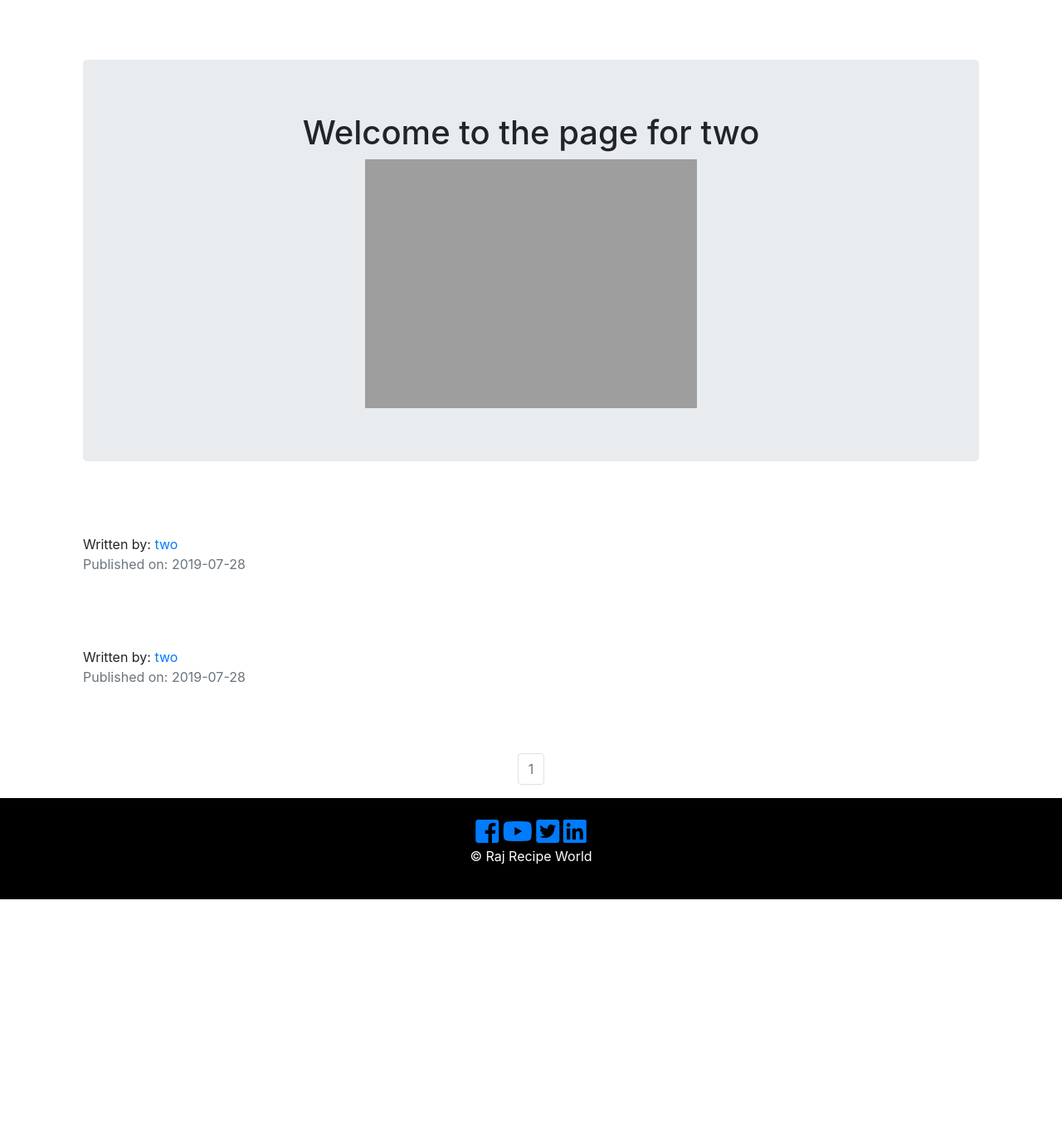
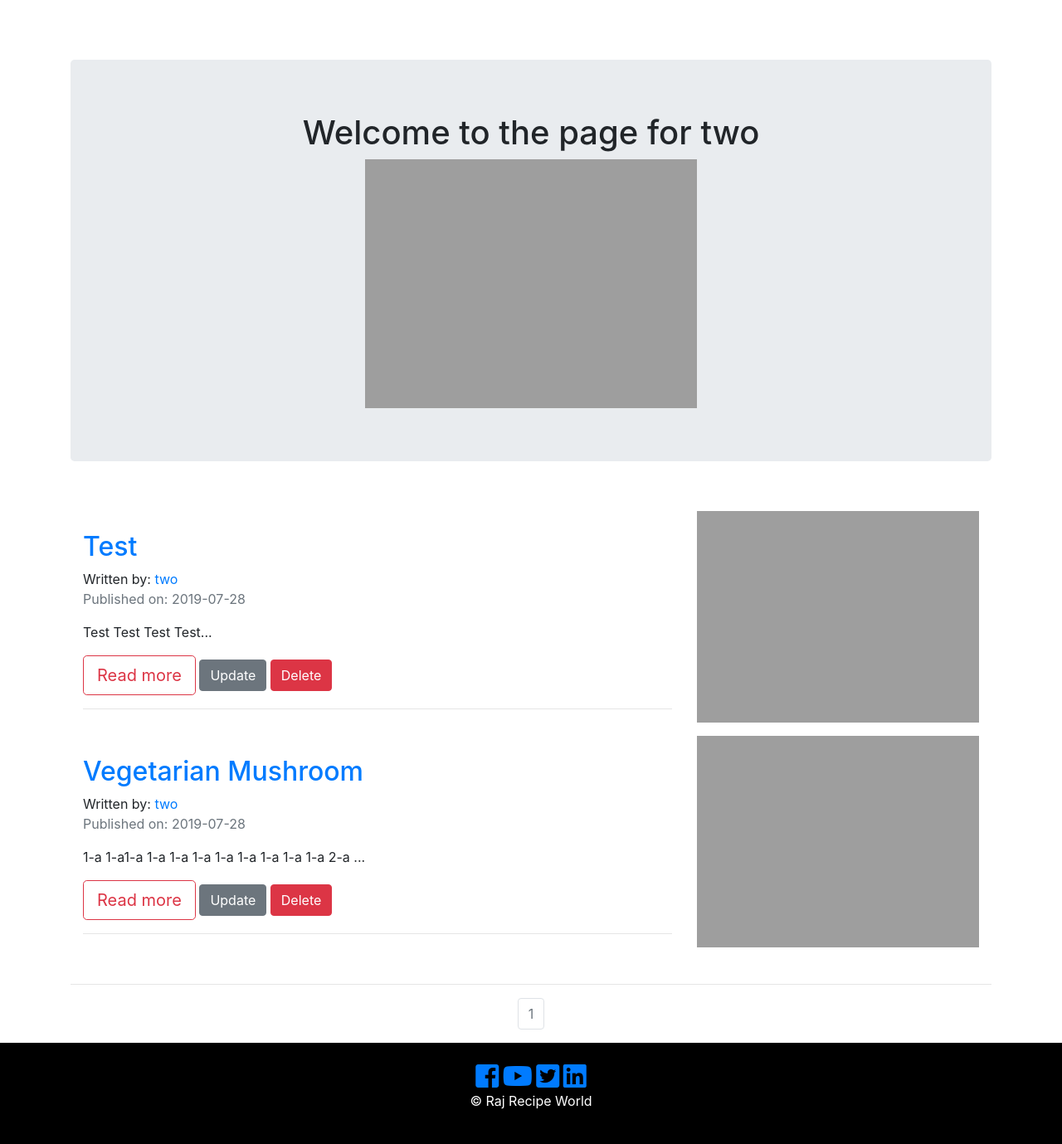
Before and after one commit to rajaneesh80/Code_Int_Data_Centric_Project_1.0, a Flask app: a page that uses recipe_app/templates/user_recipe_posts.html in a window 1280 px wide. Shown: the part 96-1475 px from the top of the page at 83% size. Before the commit the page ends 1180 px from the top, so only its background shows below. Run offline with Flask 2, Linux system fonts and the light colour scheme; a user stored in the database is signed in; data comes from the database, SQL or seed files in the repository; both versions use the stored data as it was after the commit; some libraries are stand-ins or nearby versions.

Commit message:
user recipe page added

```diff
--- a/recipe_app/recipe_posts/views.py
+++ b/recipe_app/recipe_posts/views.py
@@ -44,7 +44,7 @@
 # int: makes sure that the recipe_post_id gets passed as in integer
 # instead of a string so we can look it up later.
 
-#read or view the Recipe details
+#read or view the Single Recipe Details
 @recipe_posts.route('/<int:recipe_post_id>')
 def recipe_post(recipe_post_id):
     # grab the requested recipe post by id number or return 404
--- a/recipe_app/templates/user_recipe_posts.html
+++ b/recipe_app/templates/user_recipe_posts.html
@@ -1,51 +1,89 @@
 {% extends "base.html" %}
 {% block content %}
 
-<div class="container">
+<!-- -->
   <div class="jumbotron">
     <div align='center'>
       <h1 >Welcome to the page for {{user.username}}</h1>
-      <!--
-      <img align='center' src="{{ url_for('static', filename='profile_pics/' + user.picture) }}">
 
-      -->
       <img align='center' src="{{ (user.picture) }}">
 
     </div>
-    </div>
+  </div>
+<!-- -->
+<section id="" class="py-3">
+  <div class="container">
+    <div class="row py-1">
 
-<br/>
-<br/>
 
-{% for recipe in recipies_posted.items %}
+      {% for recipe in recipies_posted.items %}
 
- <h2><a href="{{ url_for('recipe_posts.recipe_post', recipe_post_id = recipe.id) }}">{{ recipe.title }}</a></h2>
 
-  Written by: <a href="{{ url_for('users.user_recipies', username = recipe.author.username) }}">{{ recipe.author.username }}</a>
+      <!-- -->
+      <div class="col-md-8 align-self-center mt-4">
 
-  <p class="text-muted">Published on: {{ recipe.date.strftime('%Y-%m-%d') }}</p>
+         <h2><a href="{{ url_for('recipe_posts.recipe_post', recipe_post_id = recipe.id) }}">{{ recipe.recipe_name }}</a></h2>
 
-  <br>
+          Written by: <a href="{{ url_for('users.user_recipies', username = recipe.author.username) }}">{{ recipe.author.username }}</a>
 
-  <p> {{recipe.text}}</p>
+          <p class="text-muted">Published on: {{ recipe.date.strftime('%Y-%m-%d') }}</p>
 
- <br>
-{% endfor %}
-</div> <!-- container -->
+          <p>{{ recipe.recipe_description[:100] }}...</p>
 
+          <a href="{{ url_for('recipe_posts.recipe_post', recipe_post_id = recipe.id) }}" class="btn btn-outline-danger btn-lg">Read more</a>
+
+            {% if recipe.author == current_user %}
+
+              <a class="btn btn-secondary" href="{{ url_for('recipe_posts.update', recipe_post_id = recipe.id) }}">Update</a>
+
+               <button type="button" class="btn btn-danger" data-toggle="modal" data-target="#del_modal">Delete </button>
+
+                <hr>
+
+            {% endif %}
+
+      </div>  <!--col-md-8 -->
+
+      <!-- -->
+
+      <!-- -->
+        <div class="col-md-4 py-2">
+          <a href="{{ url_for('recipe_posts.recipe_post', recipe_post_id = recipe.id) }}"> <img src="{{recipe.recipe_image}}" alt="" class="img-fluid"> </a>
+
+        </div>
+      <!-- -->
+
+      {% endfor %}
+
+    </div> <!-- row -->
+  </div> <!-- container-->
+</section>
+<hr>
+<!-- -->
+
+<!-- -->
 <nav aria-label="Page navigation example">
   <ul class="pagination justify-content-center">
+
     {# http://flask.pocoo.org/snippets/44/ #}
 
     {% for page_num in recipies_posted.iter_pages(left_edge=1, right_edge=1, left_current=1, right_current=2) %}
+
             {% if recipies_posted.page == page_num %}
               <li class="page-item disabled">
-                <a class="page-link" href="{{ url_for('users.user_recipies', username=user.username, page=page_num) }}">{{ page_num }}</a></li>
+                <a class="page-link" href="{{ url_for('users.user_recipies', username=user.username, page=page_num) }}">{{ page_num }}</a>
               </li>
+
+
             {% else %}
-              <li class="page-item"><a class="page-link" href="{{ url_for('users.user_recipies', username=user.username, page=page_num) }}">{{ page_num }}</a></li>
+
+              <li class="page-item"> <a class="page-link" href="{{ url_for('users.user_recipies', username=user.username, page=page_num) }}">{{ page_num }}</a>
+              </li>
             {% endif %}
+
     {% endfor %}
+  </ul>
 </nav>
+<!-- -->
 
 {% endblock content %}
```
Also changed, not shown: recipe_app/data.sqlite, recipe_app/static/img/delault_profile.png (added).
